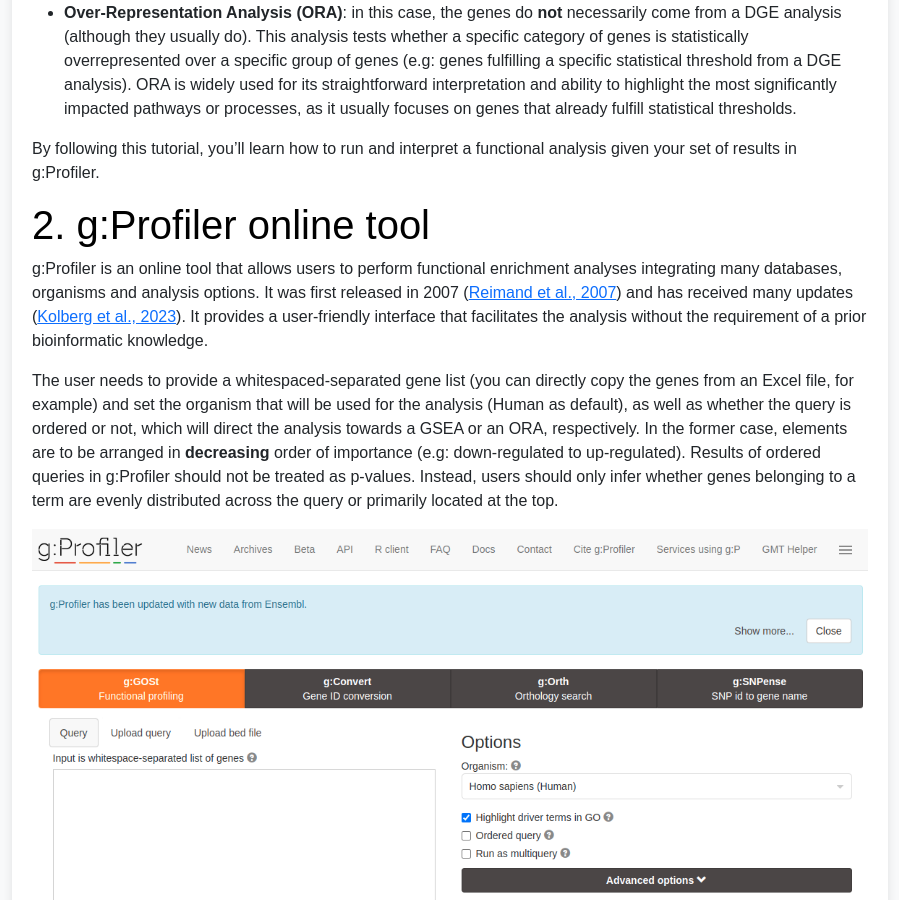
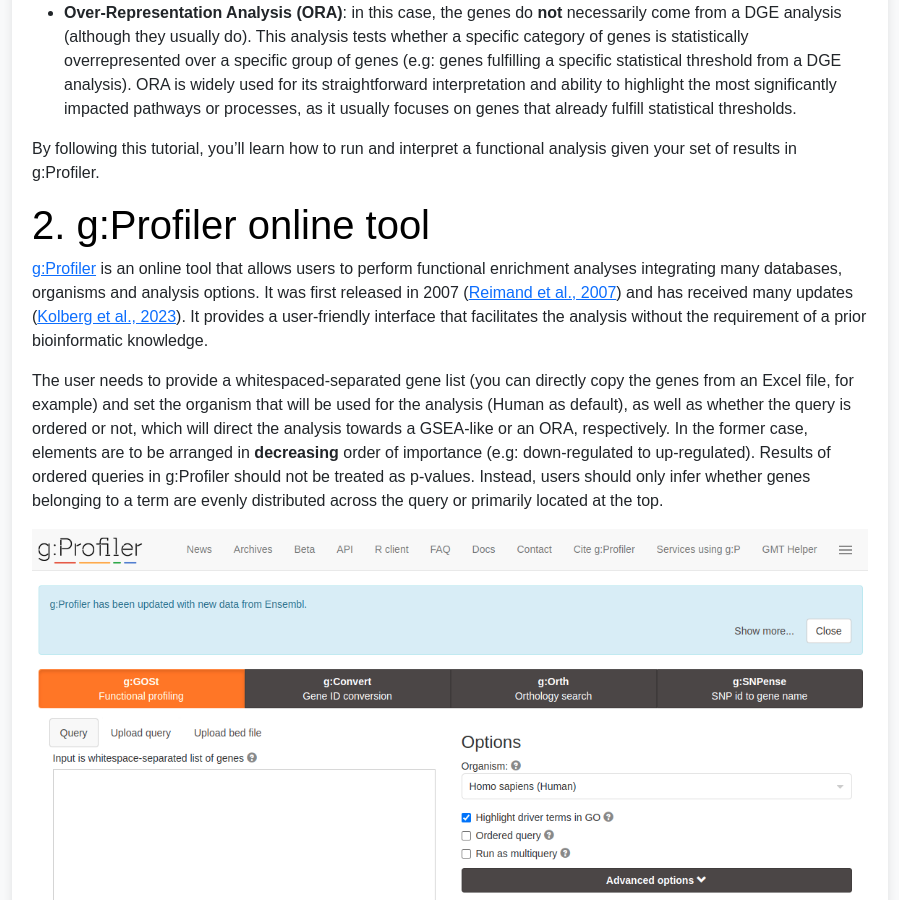
Before and after one commit to MARData-BU/Tutorials, a Jekyll site: the page built from functional_analysis_gprofiler_tutorial.md, in a window 1280 px wide and 900 px high, scrolled down 819 px. Shown: the whole window, without its empty margins (190-1089 px from the left). Built offline with Jekyll 4.4.1, drawn with Linux system fonts in a browser that asks for light colours.

Commit message:
Updating GSEA-like methodology and adding link to gprofiler

```diff
--- a/functional_analysis_gprofiler_tutorial.md
+++ b/functional_analysis_gprofiler_tutorial.md
@@ -59,7 +59,7 @@
 
 # 2. g:Profiler online tool
 
-g:Profiler is an online tool that allows users to perform functional enrichment
+[g:Profiler](https://biit.cs.ut.ee/gprofiler/gost) is an online tool that allows users to perform functional enrichment
 analyses integrating many databases, organisms and analysis options. It was first
 released in 2007 ([Reimand et al., 2007](#gprofiler_2007)) and has received many updates
 ([Kolberg et al., 2023](#gprofiler_2023)). It provides a user-friendly interface
@@ -68,7 +68,7 @@
 The user needs to provide a whitespaced-separated gene list (you can directly
 copy the genes from an Excel file, for example) and set the organism that will be
 used for the analysis (Human as default), as well as whether the query is ordered
-or not, which will direct the analysis towards a GSEA or an ORA, respectively.
+or not, which will direct the analysis towards a GSEA-like or an ORA, respectively.
 In the former case, elements are to be arranged in **decreasing** order of importance
 (e.g: down-regulated to up-regulated). Results of ordered queries in g:Profiler
 should not be treated as p-values. Instead, users should only infer whether genes
```
